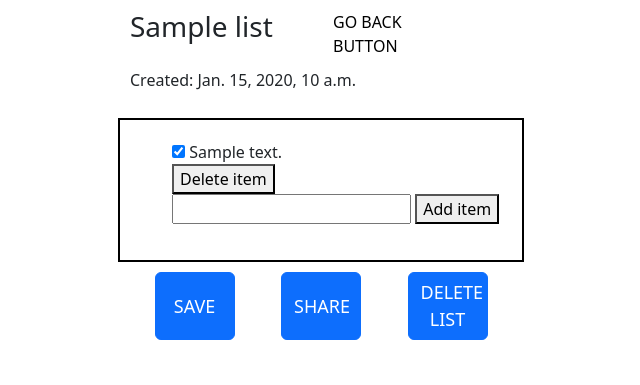
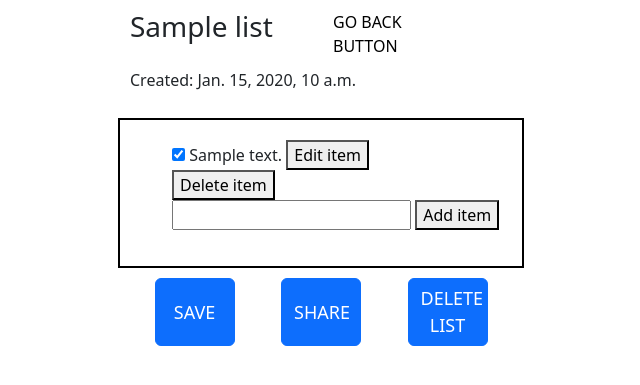
Before and after one commit to mikael-johnsson/your-shopping-list, a Django app: page /delete_item/1/ in a window 1280 px wide. Shown: the part 91-476 px from the top of the page, without its empty margins (319-959 px from the left). Run offline with Django 4.2, Linux system fonts and the light colour scheme; tables that the repository leaves empty hold one stand-in row (values such as "Sample post").

Commit message:
add edit item button and edit item form, create js to edit item button

```diff
--- a/list_app/templates/list_app/list_detail.html
+++ b/list_app/templates/list_app/list_detail.html
@@ -14,9 +14,17 @@
         <div class="list-container">
             <ul>
                 {% for item in items %}
-                <li>
+                <li id="{{ item.id }}">
                     <input type="checkbox" {% if item.checked == True %} checked {% endif %}>
-                    <span>{{ item.content }}</span>
+                    <span class="list-items">{{ item.content }}</span>
+                    <div class="item-edit-form">
+                      <form action="" method="POST">
+                        {% csrf_token %}
+                        <input type="text" name="edit-item">
+                        <button type="submit">Update item</button>
+                      </form>
+                    </div>
+                    <button type="submit" class="item-edit-button">Edit item</button>
                     <form action="{% url 'delete_item' item.id %}" method="POST">
                       {% csrf_token %}
                       <button type="submit">Delete item</button>
--- a/list_app/views.py
+++ b/list_app/views.py
@@ -155,6 +155,15 @@ def create_item(request, id):
         "items": items,}
     )
 
+def edit_item(request, id):
+    """
+    View to edit item when button clicked
+    """
+    item = ListItem.objects.all().get(id=id)
+    list = item.list
+    items = ListItem.objects.all().filter(list=list)
+
+
 def delete_item(request, id):
     """
     View to delete item when button clicked
--- a/static/css/style.css
+++ b/static/css/style.css
@@ -88,3 +88,7 @@ nav h1 {
     max-width: 450px;
     text-align: left;
 }
+
+.item-edit-form {
+    display: none;
+}
--- a/static/js/script.js
+++ b/static/js/script.js
@@ -28,3 +28,19 @@ if(newListModal){
     modal.show();
 
 }
+
+// Edit item
+const item = document.getElementsByClassName("list_items")
+const editButtons = document.getElementsByClassName("item-edit-button")
+const updateForms = document.getElementsByClassName("item-edit-form")
+
+function editItem(event) {
+    event.target.style.display = "none";
+
+}
+
+if(editButtons) {
+    for (let button of editButtons){
+    button.addEventListener("click", editItem)
+    }
+}
```
